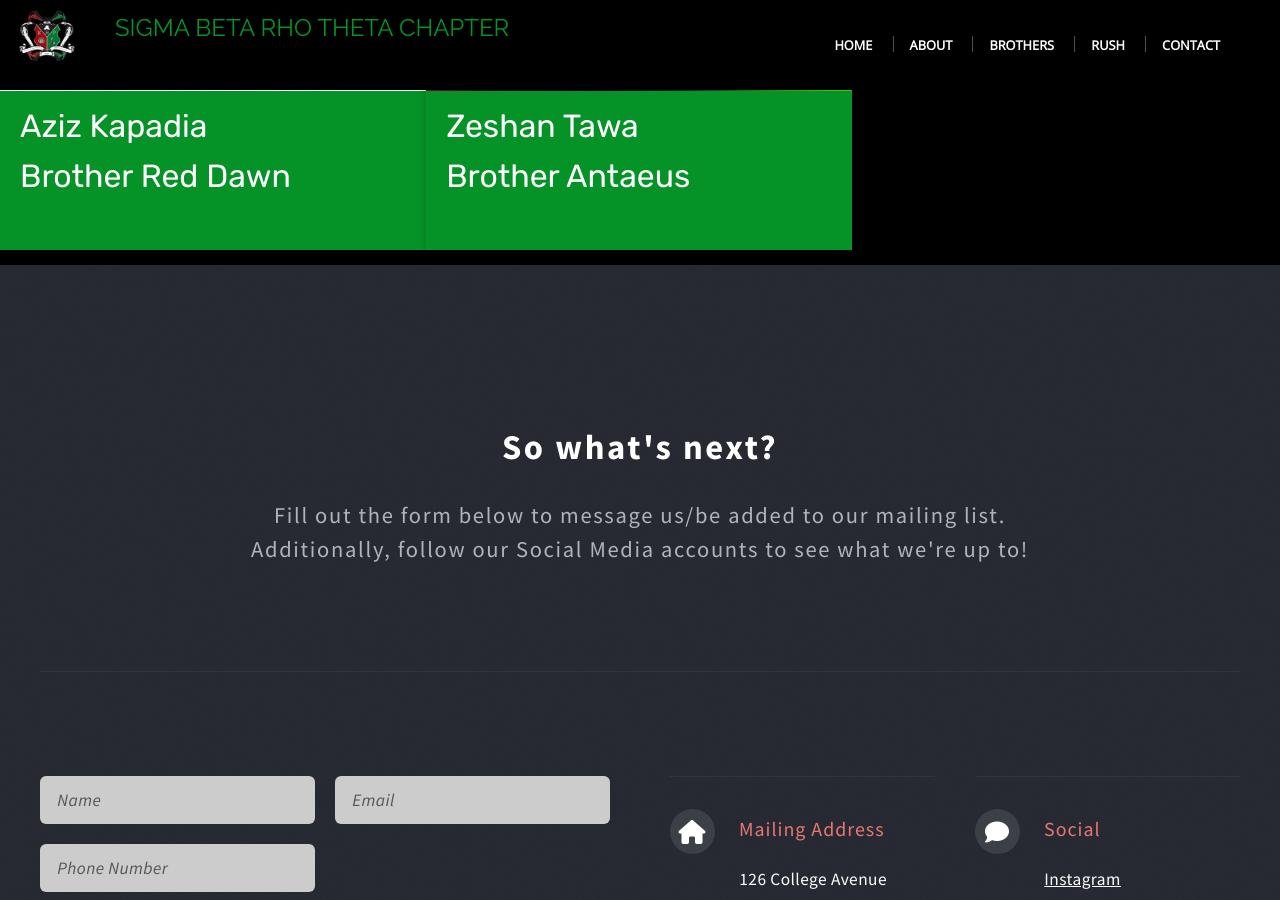
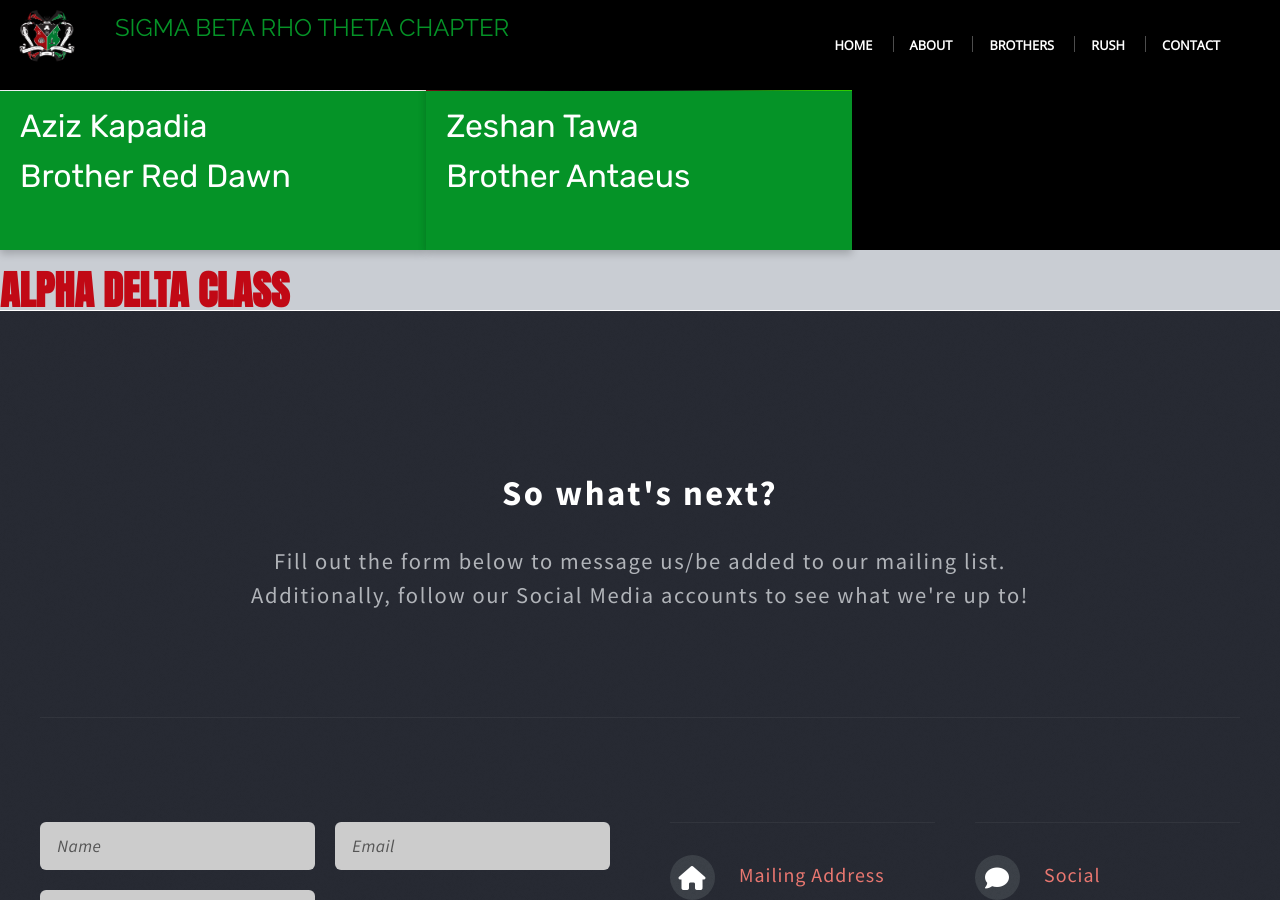
Before and after one commit to MilanPatel718/Theta, a Jekyll site: the page built from Brothers/index.html, in a window 1280 px wide and 900 px high, scrolled down 39261 px. Built offline with Jekyll 4.4.1, drawn with Linux system fonts in a browser that asks for light colours; nearby versions of some CDN libraries; some web fonts are replaced; library files that are not in the unit come from our copies.

Commit message:
Fixed brothers page

```diff
--- a/Brothers/index.html
+++ b/Brothers/index.html
@@ -2,7 +2,7 @@
 layout: default
 ---
 <!-- Main -->
-			<div style="padding-top: 20px; background-color: white;">
+	<div style="padding-top: 20px; background-color: white;">
 
 
 
@@ -30,8 +30,8 @@ layout: default
                 <a href="Brothers#alphaalpha" class="css_button">Alpha Alpha</a>
                 <a href="Brothers#alphabeta" class="css_button">Alpha Beta</a>
                 <a href="Brothers#alphagamma" class="css_button">Alpha Gamma</a>
-								<a href="Brothers#alphadelta" class="css_button">Alpha Delta</a>
-								<a href="Brothers#alphaepsilon" class="css_button">Alpha Epsilon</a>
+				<a href="Brothers#alphadelta" class="css_button">Alpha Delta</a>
+				<a href="Brothers#alphaepsilon" class="css_button">Alpha Epsilon</a>
 
 
 
@@ -1468,7 +1468,7 @@ layout: default
 </div>
 
 <a name="alphagamma"></a>
-	<h1> Alpha Gamma Class <br><span style="color: black;"> ArmaGeddon </span></h1>
+<h1> Alpha Gamma Class <br><span style="color: black;"> ArmaGeddon </span></h1>
 
 <div class="row">
 
@@ -1572,5 +1572,7 @@ layout: default
 </div>
 
 </div>
+<a name="alphadelta"></a>
+<h1>Alpha Delta Class</span></h1>
 <!--Closing div -->
 </div>
```
